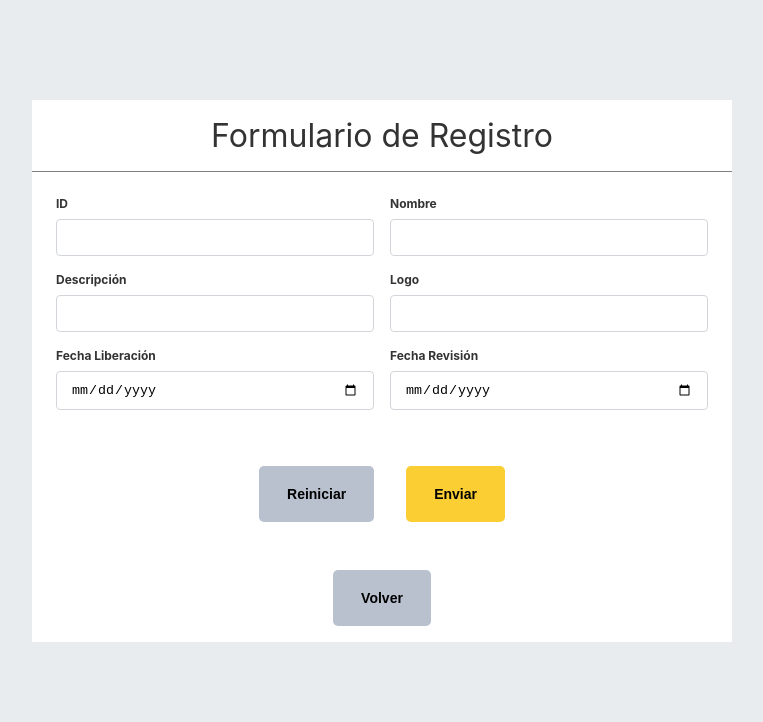
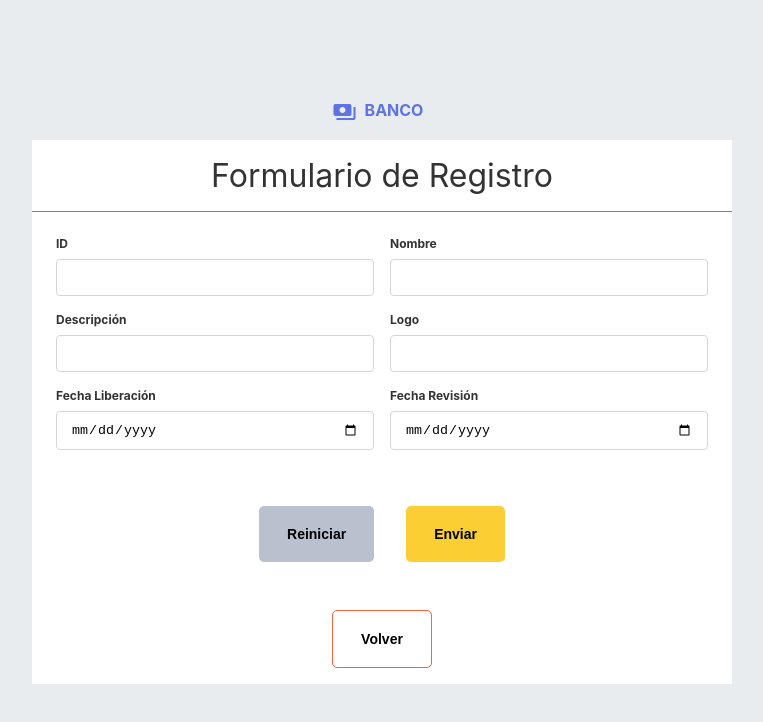
Before and after one commit to leonnip/sofka, an Angular app: page /register in a window 1280 px wide. Shown: the top 722 px of the page, without its empty margins (258-1021 px from the left). Built offline with nearby package versions, Linux system fonts and the light colour scheme; no server answers.

Commit message:
Actualizando 21/07/2025

```diff
--- a/src/app/layouts/pages/components/home/home.component.html
+++ b/src/app/layouts/pages/components/home/home.component.html
@@ -8,6 +8,10 @@
 <div class="wrapper">
     <div class="home">
         <div class="home-head">
+            <div class="d-flex justify-content-center mb-1">
+                <span class="material-icons text-blue">payments</span>
+                <span class="font-16 px-1 font-weight-bold text-blue">BANCO</span>
+            </div>
             <div class="head-content">
                 <div class="content-left">
                     <div class="text-group">
--- a/src/app/layouts/pages/components/register/register.component.html
+++ b/src/app/layouts/pages/components/register/register.component.html
@@ -1,5 +1,9 @@
 <div class="wrapper">
     <div class="register">
+        <div class="d-flex justify-content-center mb-2">
+            <span class="material-icons text-blue">payments</span>
+            <span class="font-16 px-1 font-weight-bold text-blue">BANCO</span>
+        </div>
         <div class="register-content bg-white" [formGroup]="myForm">
             <div class="reg-head">
                 <span class="title">Formulario de Registro</span>
@@ -89,7 +93,9 @@
             </div>
             <div class="reg-footer p-2">
                 <div class="d-flex">
-                    <button routerLink="/" class="btn btn-primary font-weight-bold">Volver</button>
+                    <button routerLink="/" class="btn btn-return font-weight-bold">
+                        Volver
+                    </button>
                 </div>
             </div>
         </div>
--- a/src/styles.scss
+++ b/src/styles.scss
@@ -31,6 +31,10 @@ body, html {
     pointer-events: none !important;
 }
 
+/** COLORES DE TEXTO **/
+/** ************************** **/
+.text-blue { color: #5e72e4 !important; }
+
 /** FLEX **/
 /** ************************** **/
 .d-flex { display: flex; }
@@ -43,9 +47,13 @@ body, html {
 .font-12 { font-size: 12px; }
 .font-14 { font-size: 14px; }
 .font-16 { font-size: 16px; }
+.font-18 { font-size: 18px; }
+.font-20 { font-size: 20px; }
+.font-22 { font-size: 22px; }
 
 /** COLORES DE FONDO **/
 /** ************************** **/
+.bg-none { background: none !important; }
 .bg-white { background: #ffffff; }
 
 /** PADDING **/
@@ -110,6 +118,14 @@ body, html {
             background-color: #FBCF3399;
         }
     }
+    &.btn-return {
+        background-color: transparent !important;
+        border: 1px solid #fb6340 !important;
+        &:hover {
+            background-color: #fb6340 !important;
+            color: white;
+        }
+    }
 }
 
 /** INPUT TEXT **/
```
